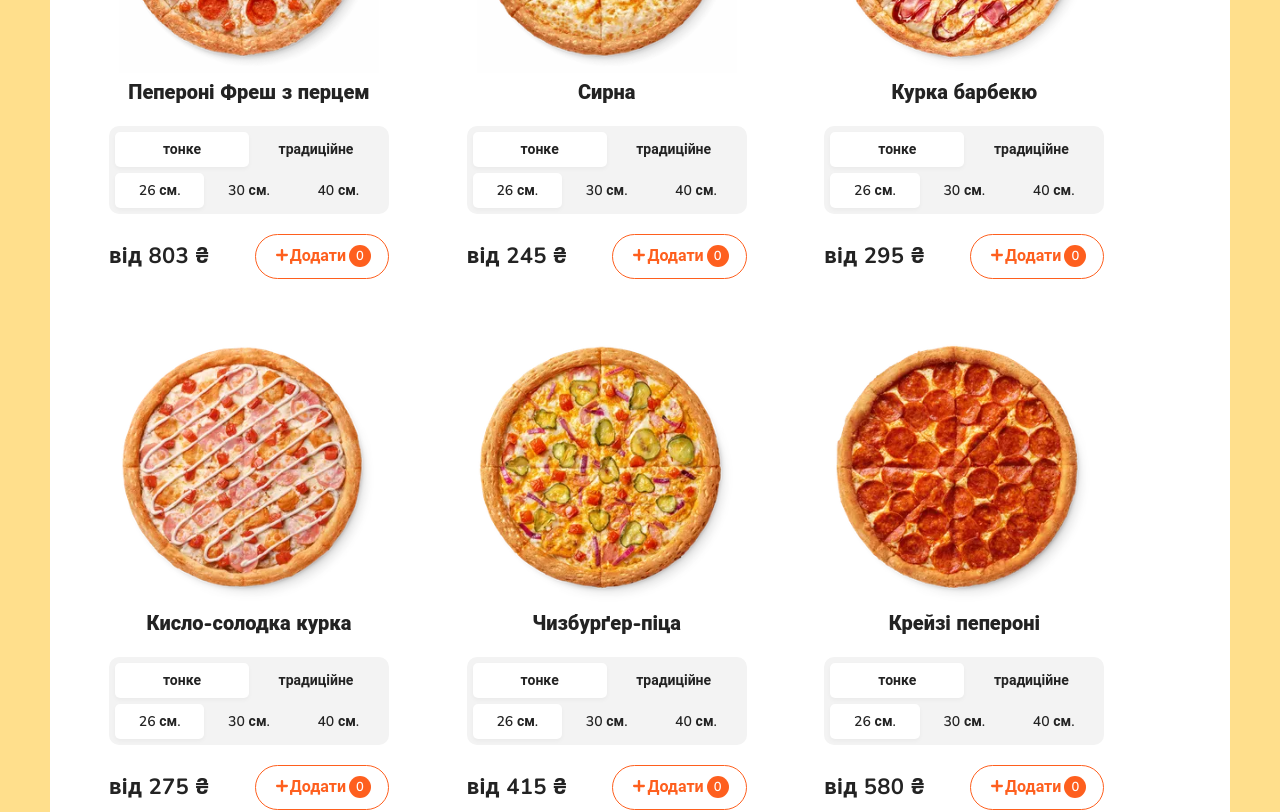
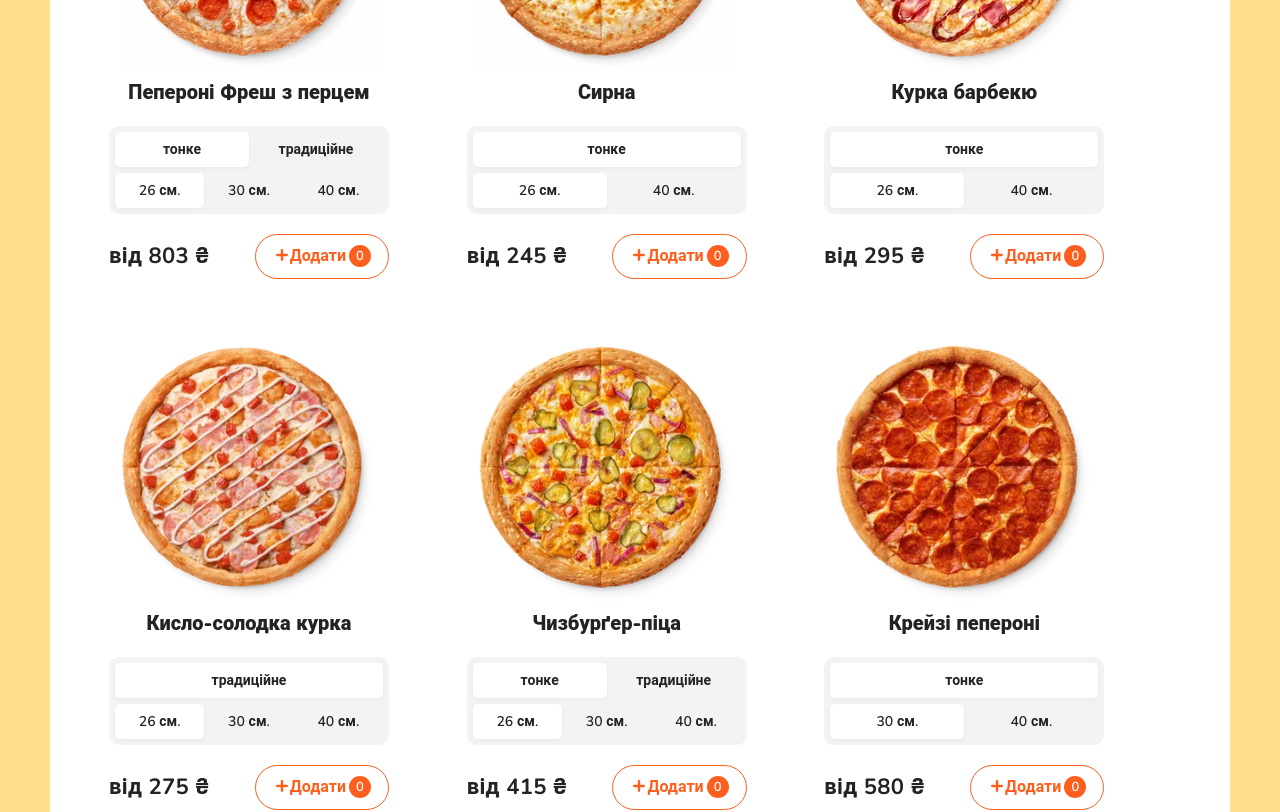
Before and after one commit to v-dzhulai/React-Pizza, a React (Create React App) app: page / in a window 1280 px wide. Shown: the part 600-1412 px from the top of the page. Built offline with nearby package versions, Linux system fonts and the light colour scheme.

Commit message:
updated pizza-block

```diff
--- /dev/null
+++ b/src/components/PizzaBlock/PizzaSizes.jsx
@@ -0,0 +1,21 @@
+import React from 'react';
+
+const PizzaSizes = ({sizes}) => {
+    const [activeSize, setActiveSize] = React.useState(0);
+
+    const onClickActiveSize = (i) => {
+        setActiveSize(i);
+    };
+
+    return (
+        <ul>
+            {sizes.map((size, i) => {
+                return <li key={`${size}_${i}`}
+                           className={activeSize === i ? 'active' : ''}
+                           onClick={() => onClickActiveSize(i)}>{size} см.</li>;
+            })}
+        </ul>
+    );
+};
+
+export default PizzaSizes;
--- /dev/null
+++ b/src/components/PizzaBlock/PizzaTypes.jsx
@@ -0,0 +1,22 @@
+import React from 'react';
+
+const PizzaTypes = ({types}) => {
+    const [activeType, setActiveType] = React.useState(0);
+    const typeNames = ['тонке', 'традиційне'];
+
+    const onClickActiveType = (i) => {
+        setActiveType(i);
+    };
+
+    return (
+        <ul>
+            {types.map((type, i) => {
+                return <li key={`${typeNames[type]}_${i}`}
+                           className={activeType === i ? 'active' : ''}
+                           onClick={() => onClickActiveType(i)}>{typeNames[type]}</li>;
+            })}
+        </ul>
+    );
+};
+
+export default PizzaTypes;
--- a/src/components/PizzaBlock.jsx
+++ b/src/components/PizzaBlock/index.jsx
@@ -1,6 +1,9 @@
 import React from 'react';
 
-const PizzaBlock = ({imageUrl, title, price}) => {
+import PizzaTypes from "./PizzaTypes";
+import PizzaSizes from "./PizzaSizes";
+
+const PizzaBlock = ({imageUrl, title, price, types, sizes}) => {
     const [pizzaCount, setPizzaCount] = React.useState(0);
 
     const onClickPizzaCount = () => {
@@ -14,19 +17,14 @@ const PizzaBlock = ({imageUrl, title, price}) => {
                 src={imageUrl}
                 alt="Pizza"
             />
+
             <h4 className="pizza-block__title">{title}</h4>
 
             <div className="pizza-block__selector">
-                <ul>
-                    <li className="active">тонке</li>
-                    <li>традиційне</li>
-                </ul>
-                <ul>
-                    <li className="active">26 см.</li>
-                    <li>30 см.</li>
-                    <li>40 см.</li>
-                </ul>
+                <PizzaTypes types={types}/>
+                <PizzaSizes sizes={sizes}/>
             </div>
+
             <div className="pizza-block__bottom">
                 <div className="pizza-block__price">від {price} ₴</div>
                 <button className="button button--outline button--add" onClick={onClickPizzaCount}>
@@ -42,6 +40,7 @@ const PizzaBlock = ({imageUrl, title, price}) => {
                             fill="white"
                         />
                     </svg>
+
                     <span>Додати</span>
                     <i>{pizzaCount}</i>
                 </button>
```
